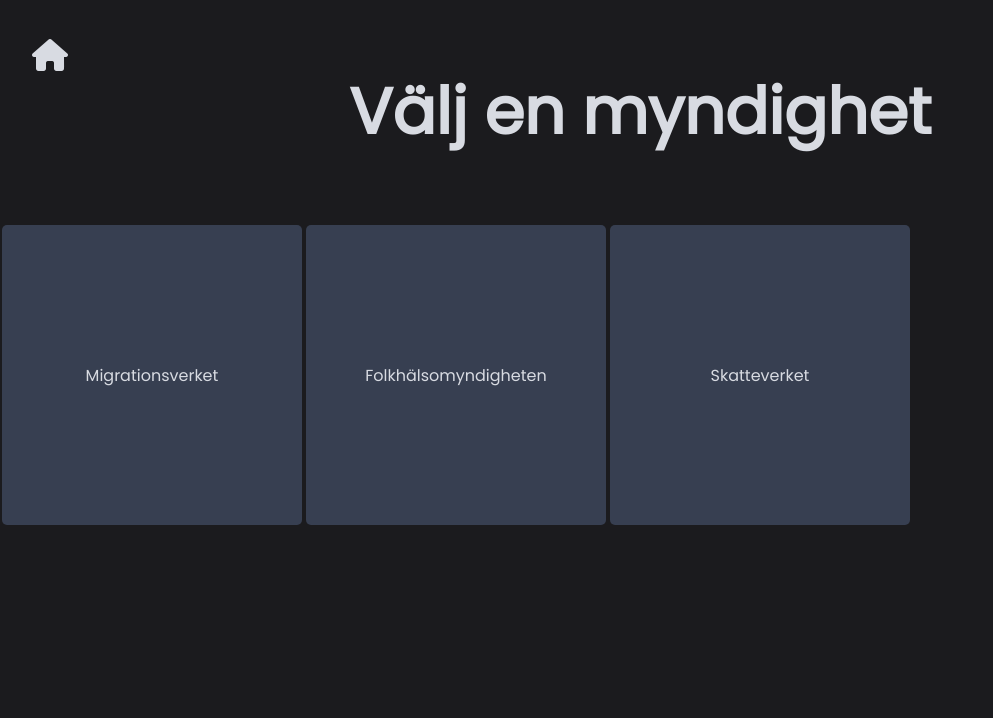
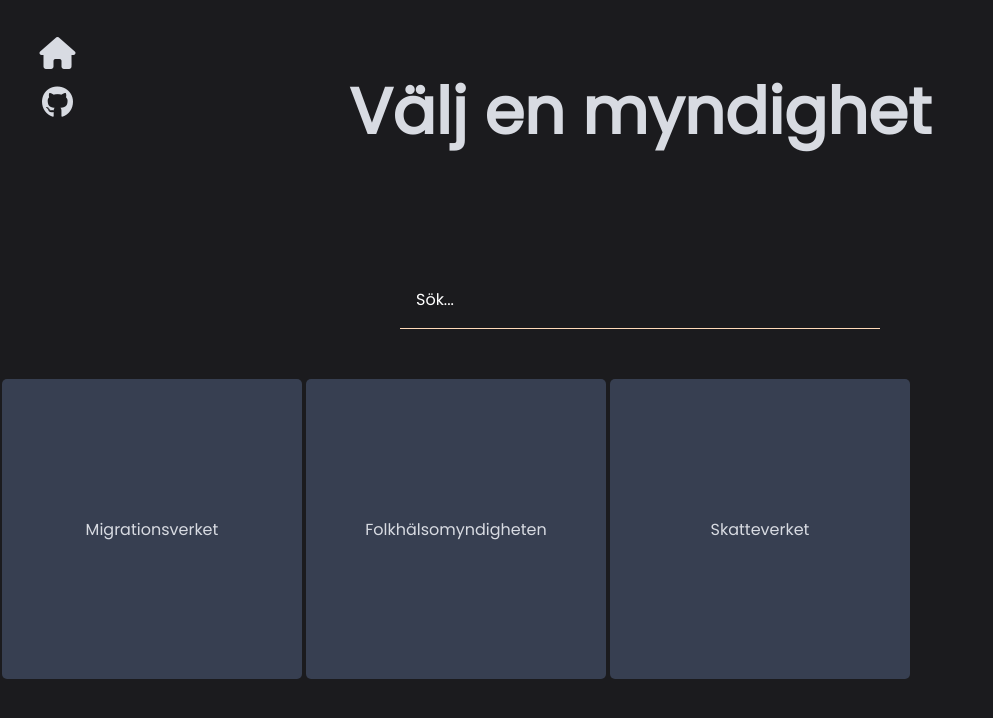
Before and after one commit to davidrinho/myndighetsinformation, a React (Create React App) app: page / in a window 1280 px wide. Shown: the top 718 px of the page, without its empty margins (0-993 px from the left). Built offline with nearby package versions, Linux system fonts and the light colour scheme.

Commit message:
added search

```diff
--- a/src/components/Home.js
+++ /dev/null
@@ -1,17 +0,0 @@
-import { useNavigate } from "react-router-dom";
-
-
-
-const Home = () => {
-
-    let navigate = useNavigate();
-
-    return (
-        <div className="homeBtn">
-            <i className="fa-solid fa-house" onClick={() => navigate("/")}></i>
-        </div>
-    )
-}
-
-
-export default Home;
--- /dev/null
+++ b/src/components/Menu.js
@@ -0,0 +1,38 @@
+import { useNavigate } from "react-router-dom";
+
+
+
+const Menu = () => {
+
+    let navigate = useNavigate();
+
+    const toggleMenu = (menuBtnElement, menuElement) => {
+        if (menuBtnElement.id === "toggleBtn")
+        {
+            if (menuElement.classList.contains("active")) {
+                menuElement.classList.remove("active");
+                menuBtnElement.className = "fa-solid fa-bars";
+
+            } else {
+                menuElement.classList.add("active");
+                menuBtnElement.className = "fa-solid fa-xmark";
+            }
+        } else {
+            menuElement.classList.toggle("active");
+        }
+    }
+
+    return (
+        <div className="menu">
+            <i className="fa-solid fa-bars" id="toggleBtn" onClick={(e) => toggleMenu(e.target, e.target.parentElement)}></i>
+            <i className="fa-solid fa-house" onClick={(e) => {
+                toggleMenu(e.target, e.target.parentElement);
+                navigate("/")
+            }}><span>Hem</span></i>
+            <a target="_blank" href="https://github.com/davidrinho/myndighetsstatistik"><i className="fa-brands fa-github"><span>GitHub</span></i></a>
+        </div>
+    )
+}
+
+
+export default Menu;
--- /dev/null
+++ b/src/components/SearchFilter.js
@@ -0,0 +1,21 @@
+
+
+
+
+
+
+const SearchFilter = ({originalData, setDataFunc}) => {
+
+    const filterDataOnSearch = (input) => {
+        const filteredResult = originalData.filter(item => item.toLowerCase().includes(input.toLowerCase()));
+        setDataFunc(filteredResult);
+    }
+
+    return (
+        <div className="search_container">
+            <input type="text" placeholder="Sök..." onChange={(e) => filterDataOnSearch(e.target.value)} />
+        </div>
+    )
+}
+
+export default SearchFilter;
--- a/src/pages/Picker.js
+++ b/src/pages/Picker.js
@@ -4,26 +4,33 @@
 import Card from '../components/Card';
 import data from '../components/Myndigheter';
 import {capitalizeFirstLetter} from '../components/Utils';
-import Home from '../components/Home';
+import Menu from '../components/Menu';
+import SearchFilter from '../components/SearchFilter';
 
 
 
 
 const Picker = () => {
+    const [originalMyndigheter, setOriginalMyndigheter] = useState(null);
     const [myndigheter, setMyndigheter] = useState(null);
     let navigate = useNavigate();
 
     useEffect(() => {
+        setOriginalMyndigheter(Object.keys(data));
         setMyndigheter(Object.keys(data));
     }, []);
 
 
     return (
         <div>
-            <Home />
+            <Menu />
             {myndigheter ?
                 <div className="pickerContainer">
                     <h1 className="pickerHeader">Välj en myndighet</h1>
+                    <SearchFilter
+                        originalData={originalMyndigheter}
+                        setDataFunc={setMyndigheter}
+                    />
                     <div className="contentContainer">
                         {myndigheter.map((item, index) => {
                             return (
--- a/src/pages/Subpicker.js
+++ b/src/pages/Subpicker.js
@@ -5,7 +5,8 @@
 import data from '../components/Myndigheter';
 import JsonCard from '../components/JsonCard';
 import {capitalizeFirstLetter, getFeaturesFHM} from '../components/Utils';
-import Home from '../components/Home';
+import Menu from '../components/Menu';
+import SearchFilter from '../components/SearchFilter';
 
 
 
@@ -13,7 +14,8 @@
 const Subpicker = () => {
 
     const [available, setAvailable] = useState(false);
-    const [books, setBooks] = useState([]);
+    const [originalItems, setOriginalItems] = useState([]);
+    const [items, setItems] = useState(null);
     const [bookUrl, setBookUrl] = useState(null);
     const [jsonArr, setJsonArr] = useState(null);
     const viewerUrl = "https://view.officeapps.live.com/op/embed.aspx?src=";
@@ -33,7 +35,8 @@
         myndighet = myndighet.toLowerCase();
         if (data[myndighet]) {
             setAvailable(true);
-            setBooks(Object.keys(data[myndighet]));
+            setOriginalItems(Object.keys(data[myndighet]));
+            setItems(Object.keys(data[myndighet]));
         }
     }
 
@@ -70,7 +73,7 @@
     }, []);
     return (
         <div>
-            <Home />
+            <Menu />
             {available ?
                 <div>
                 <div className="pickerContainer">
@@ -90,8 +93,12 @@
 
                     </div>
                     <h1 className="pickerHeader">{capitalizeFirstLetter(myndighet)}</h1>
+                    <SearchFilter
+                        originalData={originalItems}
+                        setDataFunc={setItems}
+                    />
                     <div className="contentContainer">
-                        {books.map((item, index) => {
+                        {items.map((item, index) => {
                             return (
                                 <Card
                                     key={index}
--- a/src/scss/base.scss
+++ b/src/scss/base.scss
@@ -35,17 +35,68 @@
 }
 
 
-.homeBtn {
+.menu {
   position: absolute;
+  display: flex;
+  flex-direction: column;
   color: #D8DBE2;
   left: 1em;
   top: 1em;
   font-size: 2rem;
   cursor: pointer;
+  text-align: center;
 
-  &:hover {
-    color: #808e9b;
+  #toggleBtn {
+    display: none;
   }
+
+  span {
+    display: none;
+  }
+
+  a {
+    color: inherit;
+    text-decoration: none;
+  }
+
+  * {
+
+    margin: 5px;
+
+    &:hover {
+      color: #808e9b;
+    }
+  }
+}
+
+.search_container {
+
+  padding-bottom: 3rem;
+
+  input[type=text] {
+    border: none;
+    margin: 3rem 3rem 0 3rem;
+    border-bottom: 1px solid peachpuff;
+    background: transparent;
+    width: 35vw;
+    font-size: 1rem;
+    padding: 1rem;
+    outline: none;
+    color: white;
+    align-self: center;
+
+    &::placeholder {
+        color: white;
+    }
+
+    &:-ms-input-placeholder { /* Internet Explorer 10-11 */
+        color: white;
+      }
+
+    &::-ms-input-placeholder { /* Microsoft Edge */
+        color: white;
+      }
+}
 }
 
 
@@ -78,6 +129,37 @@
         }
     }
 
+    .menu {
+      font-size: 2rem;
+      * {
+        display: none;
+      }
+
+      #toggleBtn {
+        display: block;
+      }
+
+
+      &.active {
+        position: absolute;
+        width: 100vw;
+        height: 100vh;
+        left: 0;
+        top: 0;
+        justify-content: center;
+
+        #toggleBtn {
+          position: absolute;
+          top: 1em;
+          left: 1em;
+        }
+
+        * {
+          display: block;
+        }
+      }
+    }
+
   }
 
   @media screen and (max-width: 658px) {
@@ -95,4 +177,34 @@
         }
     }
 
+    .menu {
+      font-size: 1rem;
+      * {
+        display: none;
+      }
+
+      #toggleBtn {
+        display: block;
+      }
+
+
+      &.active {
+        position: absolute;
+        width: 100vw;
+        height: 100vh;
+        left: 0;
+        top: 0;
+        justify-content: center;
+
+        #toggleBtn {
+          position: absolute;
+          top: 1em;
+          left: 1em;
+        }
+
+        * {
+          display: block;
+        }
+      }
+    }
   }
```
